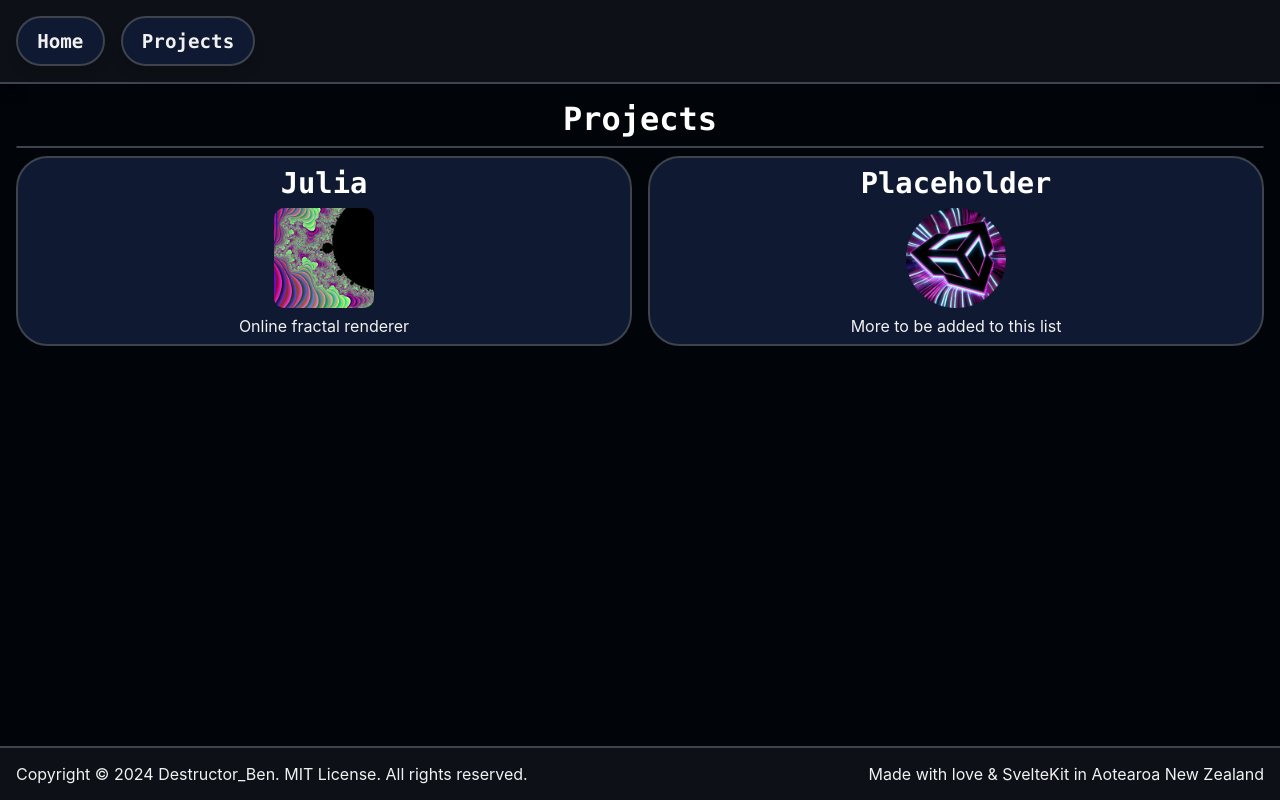
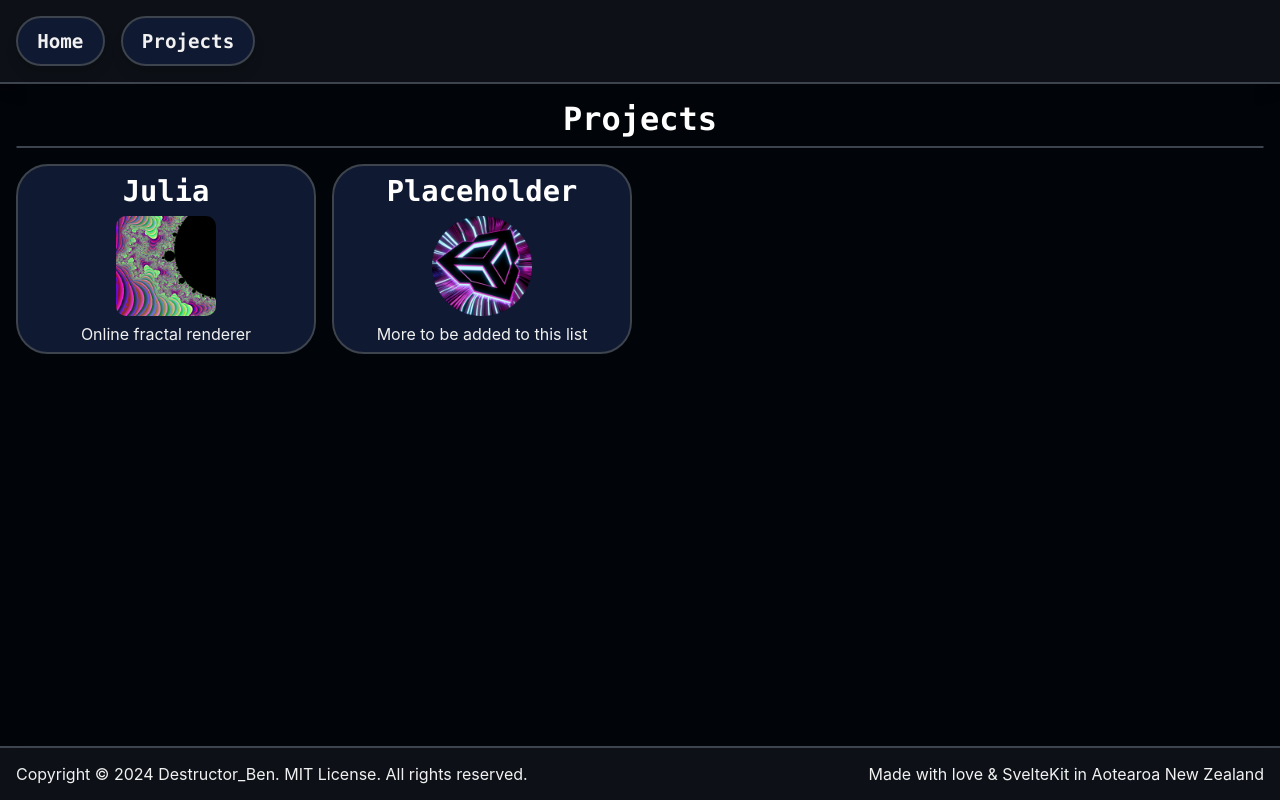
Before and after one commit to Destructor-Ben/destructor-ben.github.io, a SvelteKit app: page /projects in a window 1280 px wide. Built offline with nearby package versions, Linux system fonts and the light colour scheme.

Commit message:
Update +page.svelte

```diff
--- a/src/routes/projects/+page.svelte
+++ b/src/routes/projects/+page.svelte
@@ -35,9 +35,13 @@
 </div>
 
 <style>
+  hr {
+    margin-bottom: 1em;
+  }
+
   div {
     display: grid;
-    grid-template-columns: repeat(auto-fit, minmax(20vw, 1fr));
+    grid-template-columns: 1fr 1fr 1fr 1fr;
     gap: 1em;
   }
 </style>
```
